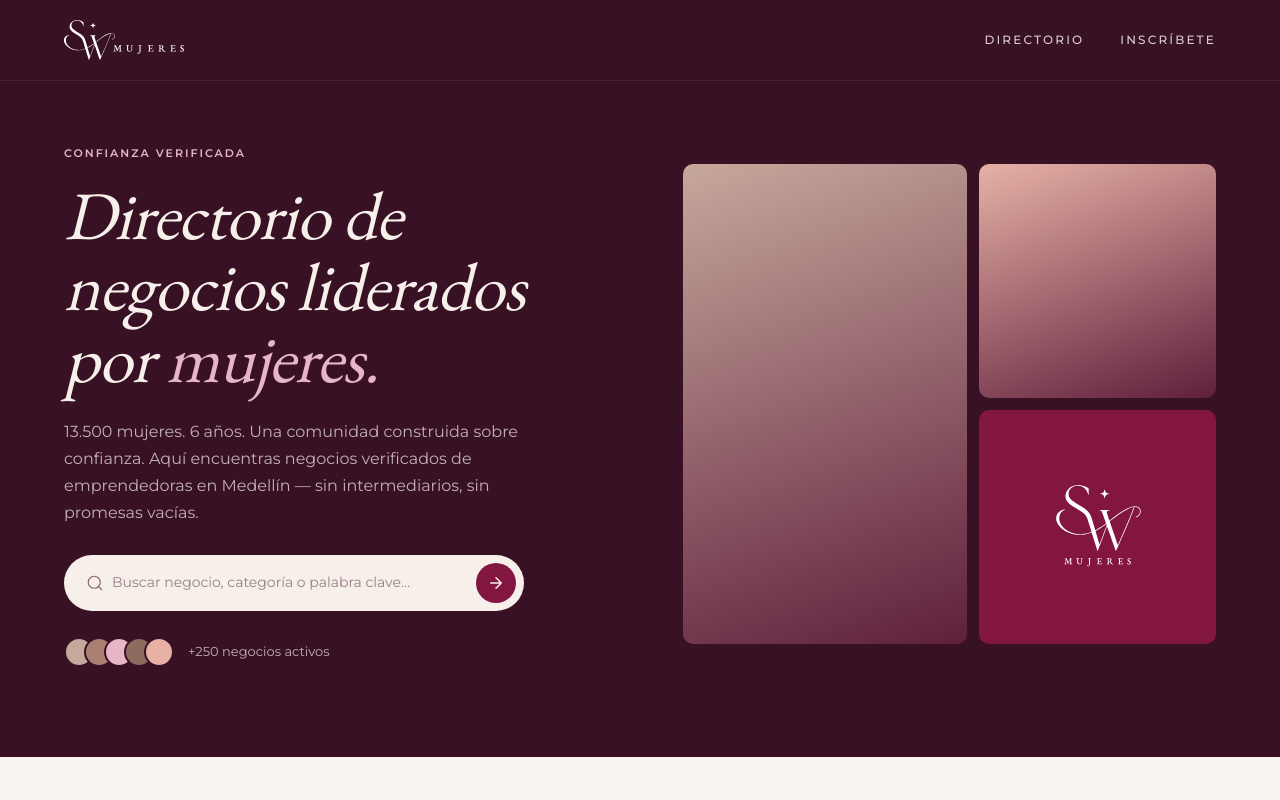
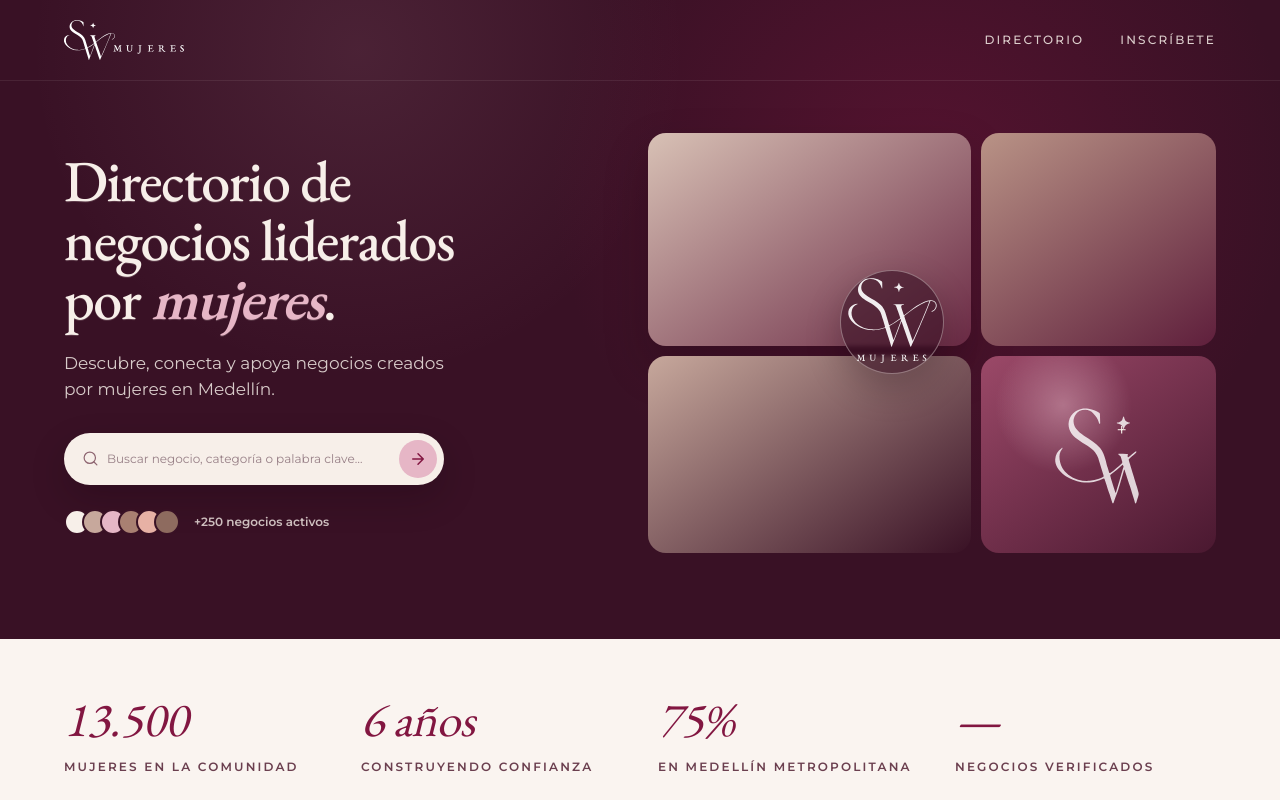
Before and after one commit to SailBliss/sw_master, a Next.js app: page / in a window 1280 px wide. Shown: the top 800 px of the page. Built offline with nearby package versions, Linux system fonts and the light colour scheme; no server answers; the database is empty.

Commit message:
feat(landing): refine editorial hero

```diff
--- a/app/page.tsx
+++ b/app/page.tsx
@@ -93,44 +93,55 @@ function SiteFooter() {
 export default async function LandingPage() {
   const profiles = await profilesService.findAll()
   const previewProfiles = profiles.slice(0, 4)
+  const heroImageProfiles = profiles.filter((profile) => profile.directory_image_path).slice(0, 3)
 
   return (
     <div style={{ background: 'var(--bg)', color: 'var(--fg)', fontFamily: 'var(--font-body)' }}>
 
       {/* ── Hero ─────────────────────────────────────────────────── */}
-      <div style={{ background: 'var(--bg-dark)' }}>
+      <div style={{
+        background:
+          'radial-gradient(circle at 72% 28%, rgba(130,22,65,0.38), transparent 36%), radial-gradient(circle at 28% 8%, rgba(230,182,198,0.10), transparent 30%), var(--bg-dark)',
+      }}>
         <SiteHeader dark />
-        <section style={{ padding: '60px 64px 90px', color: 'var(--fg-on-dark)' }}>
-          <div style={{ display: 'grid', gridTemplateColumns: '1.05fr 1fr', gap: 60, alignItems: 'center' }}>
+        <section style={{ padding: '52px 64px 86px', color: 'var(--fg-on-dark)' }}>
+          <div style={{ display: 'grid', gridTemplateColumns: '0.95fr 1.05fr', gap: 70, alignItems: 'center' }}>
             <div>
-              <span className="sw-eyebrow" style={{ color: 'var(--accent-soft)' }}>Confianza verificada</span>
               <h1 style={{
-                fontFamily: 'var(--font-display)', fontStyle: 'italic', fontWeight: 400,
-                fontSize: 68, lineHeight: 1.05, letterSpacing: '-0.01em',
-                margin: '16px 0 0', color: 'var(--sw-cream)',
+                fontFamily: 'var(--font-display)', fontStyle: 'normal', fontWeight: 500,
+                fontSize: 58, lineHeight: 1.02, letterSpacing: '-0.025em',
+                margin: 0, color: 'var(--sw-cream)',
+                textShadow: '0 1px 0 rgba(247,239,233,0.18)',
               }}>
-                Directorio de<br />negocios liderados<br />por <span style={{ color: 'var(--sw-rose-pale)' }}>mujeres.</span>
+                Directorio de<br />negocios liderados<br />por <span style={{
+                  position: 'relative',
+                  fontFamily: 'var(--font-display)',
+                  fontStyle: 'italic',
+                  fontWeight: 600,
+                  color: 'var(--sw-rose-pale)',
+                }}>mujeres</span>.
               </h1>
-              <p style={{ fontSize: 16, lineHeight: 1.7, color: 'var(--fg-on-dark-2)', maxWidth: 460, marginTop: 24 }}>
-                13.500 mujeres. 6 años. Una comunidad construida sobre confianza. Aquí encuentras negocios verificados de emprendedoras en Medellín — sin intermediarios, sin promesas vacías.
+              <p style={{ fontSize: 17, lineHeight: 1.55, color: 'rgba(247,239,233,0.84)', maxWidth: 380, margin: '22px 0 0' }}>
+                Descubre, conecta y apoya negocios creados por mujeres en Medellín.
               </p>
 
               {/* Search pill */}
               <form method="get" action="/directorio" style={{
                 display: 'flex', alignItems: 'center', gap: 8,
-                padding: '8px 8px 8px 22px',
-                background: 'var(--sw-cream)', borderRadius: 999, maxWidth: 460, marginTop: 28,
+                padding: '7px 7px 7px 18px',
+                background: 'var(--sw-cream)', borderRadius: 999, maxWidth: 380, marginTop: 30,
+                boxShadow: '0 14px 34px rgba(20,5,13,0.22)',
               }}>
-                <svg width="18" height="18" viewBox="0 0 24 24" fill="none" stroke="#8E6571" strokeWidth="1.5" strokeLinecap="round" strokeLinejoin="round" style={{ flexShrink: 0 }}>
+                <svg width="17" height="17" viewBox="0 0 24 24" fill="none" stroke="#8E6571" strokeWidth="1.7" strokeLinecap="round" strokeLinejoin="round" style={{ flexShrink: 0 }}>
                   <circle cx="11" cy="11" r="8" /><path d="m21 21-4.35-4.35" />
                 </svg>
                 <input name="q" placeholder="Buscar negocio, categoría o palabra clave…" style={{
                   flex: 1, border: 'none', outline: 'none', background: 'transparent',
-                  fontSize: 14, color: 'var(--fg)',
+                  fontSize: 12, color: 'var(--fg)',
                 }} />
                 <button type="submit" style={{
-                  width: 40, height: 40, borderRadius: 999, background: 'var(--accent)',
-                  border: 'none', color: 'var(--sw-cream)',
+                  width: 38, height: 38, borderRadius: 999, background: 'var(--sw-rose-pale)',
+                  border: 'none', color: 'var(--accent)',
                   display: 'inline-flex', alignItems: 'center', justifyContent: 'center',
                 }}>
                   <svg width="18" height="18" viewBox="0 0 24 24" fill="none" stroke="currentColor" strokeWidth="2" strokeLinecap="round" strokeLinejoin="round">
@@ -139,25 +150,52 @@ export default async function LandingPage() {
                 </button>
               </form>
 
-              <div style={{ display: 'flex', alignItems: 'center', gap: 14, marginTop: 26 }}>
+              <div style={{ display: 'flex', alignItems: 'center', gap: 14, marginTop: 24 }}>
                 <div style={{ display: 'flex' }}>
-                  {['#C7A89C', '#A98072', '#E6B6C6', '#8E6B5F', '#E7B1A5'].map((c, i) => (
+                  {['#F7EFE9', '#C7A89C', '#E6B6C6', '#A98072', '#E7B1A5', '#8E6B5F'].map((c, i) => (
                     <div key={i} style={{
-                      width: 30, height: 30, borderRadius: '50%', marginLeft: i ? -10 : 0,
+                      width: 26, height: 26, borderRadius: '50%', marginLeft: i ? -8 : 0,
                       border: '2px solid var(--bg-dark)', background: c,
                     }} />
                   ))}
                 </div>
-                <span style={{ fontSize: 13, color: 'var(--fg-on-dark-2)' }}>+250 negocios activos</span>
+                <span style={{ fontSize: 12, fontWeight: 600, color: 'rgba(247,239,233,0.78)' }}>+250 negocios activos</span>
               </div>
             </div>
 
             {/* Hero image grid */}
-            <div style={{ display: 'grid', gridTemplateColumns: '1.2fr 1fr', gridTemplateRows: '1fr 1fr', gap: 12, height: 480 }}>
-              <div style={{ gridRow: '1 / 3', background: 'linear-gradient(160deg,#C7A89C,#5F1F3C)', borderRadius: 10 }} />
-              <div style={{ background: 'linear-gradient(160deg,#E7B1A5,#5F1F3C)', borderRadius: 10 }} />
-              <div style={{ background: 'var(--accent)', borderRadius: 10, display: 'flex', alignItems: 'center', justifyContent: 'center' }}>
-                <Image src="/logo-symbol-circle-dark.svg" width={88} height={88} alt="SW" style={{ filter: 'brightness(0) invert(1)' }} />
+            <div style={{ position: 'relative', display: 'grid', gridTemplateColumns: '1.24fr 0.9fr', gridTemplateRows: '1.08fr 1fr', gap: 10, height: 420 }}>
+              <div style={{ position: 'relative', overflow: 'hidden', background: 'linear-gradient(145deg,#D8C1B5,#6B2A45)', borderRadius: 18, boxShadow: '0 20px 45px rgba(20,5,13,0.24)' }}>
+                {heroImageProfiles[0]?.directory_image_path && (
+                  <Image src={heroImageProfiles[0].directory_image_path} alt={heroImageProfiles[0].business_name} fill sizes="(max-width: 768px) 100vw, 34vw" style={{ objectFit: 'cover' }} />
+                )}
+              </div>
+              <div style={{ position: 'relative', overflow: 'hidden', background: 'linear-gradient(145deg,#B99386,#5F1F3C)', borderRadius: 18 }}>
+                {heroImageProfiles[1]?.directory_image_path && (
+                  <Image src={heroImageProfiles[1].directory_image_path} alt={heroImageProfiles[1].business_name} fill sizes="(max-width: 768px) 100vw, 22vw" style={{ objectFit: 'cover' }} />
+                )}
+              </div>
+              <div style={{ position: 'relative', overflow: 'hidden', background: 'linear-gradient(145deg,#C7A89C,#391125)', borderRadius: 18 }}>
+                {heroImageProfiles[2]?.directory_image_path && (
+                  <Image src={heroImageProfiles[2].directory_image_path} alt={heroImageProfiles[2].business_name} fill sizes="(max-width: 768px) 100vw, 34vw" style={{ objectFit: 'cover' }} />
+                )}
+              </div>
+              <div style={{
+                position: 'relative', overflow: 'hidden',
+                background: 'radial-gradient(circle at 35% 25%, rgba(230,182,198,0.45), transparent 32%), linear-gradient(145deg,#9B4968,#4A1830)',
+                borderRadius: 18, display: 'flex', alignItems: 'center', justifyContent: 'center',
+              }}>
+                <Image src="/logo-symbol-minimal.svg" width={104} height={104} alt="SW" style={{ filter: 'brightness(0) invert(1)', opacity: 0.8 }} />
+                <span style={{ position: 'absolute', top: '33%', right: '38%', color: 'var(--sw-cream)', fontSize: 18, lineHeight: 1 }}>+</span>
+              </div>
+              <div style={{
+                position: 'absolute', left: '43%', top: '45%', transform: 'translate(-50%, -50%)',
+                width: 104, height: 104, borderRadius: '50%',
+                background: 'rgba(57,17,37,0.62)', border: '1px solid rgba(247,239,233,0.38)',
+                display: 'flex', alignItems: 'center', justifyContent: 'center',
+                boxShadow: '0 14px 34px rgba(20,5,13,0.25)', backdropFilter: 'blur(2px)',
+              }}>
+                <Image src="/logo-symbol-circle-dark.svg" width={92} height={92} alt="SW Mujeres" style={{ filter: 'brightness(0) invert(1)', opacity: 0.92 }} />
               </div>
             </div>
           </div>
```
